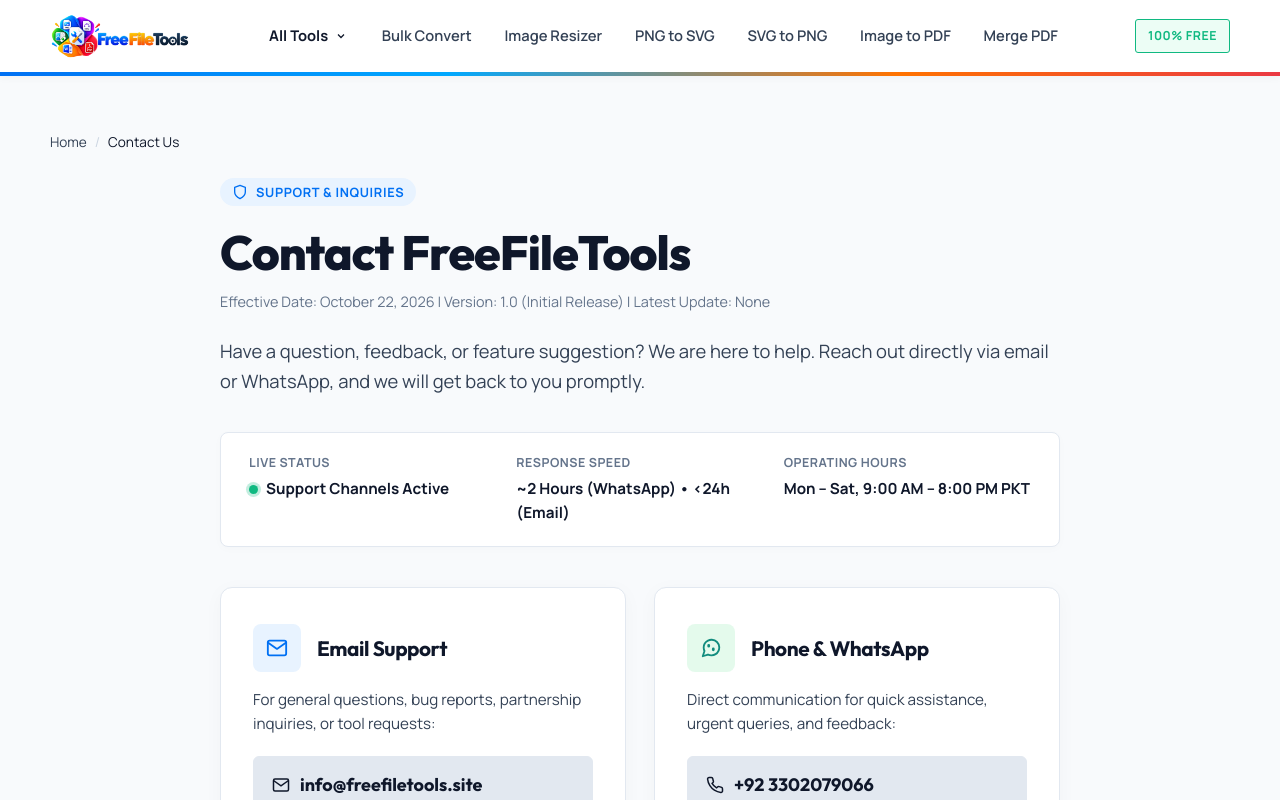
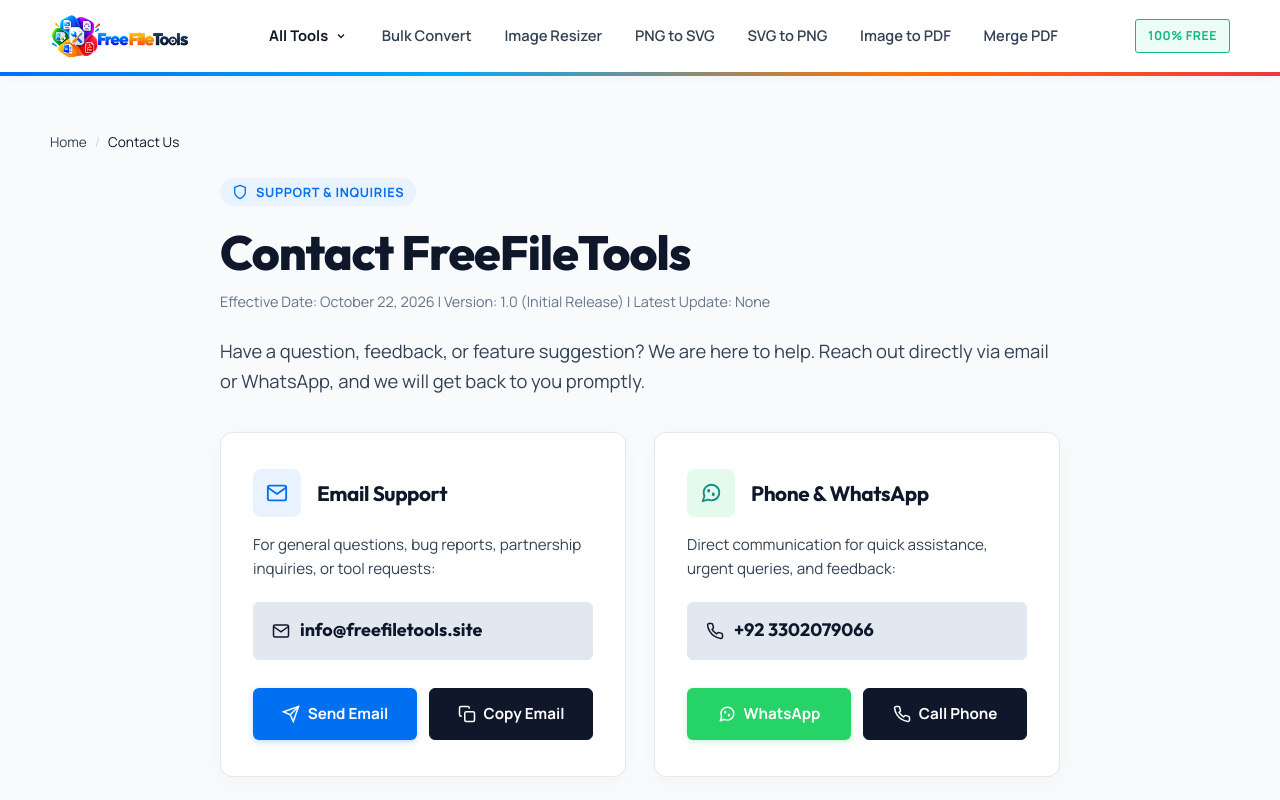
Before and after one commit to ammarfakhar123/freefiletools, a Next.js app: page /contact in a window 1280 px wide. Shown: the top 800 px of the page. Built offline with nearby package versions, Linux system fonts and the light colour scheme.

Commit message:
feat: remove status overview strip from contact page

```diff
--- a/src/app/contact/contact.module.css
+++ b/src/app/contact/contact.module.css
@@ -58,57 +58,6 @@
   color: var(--text-secondary);
   line-height: 1.6;
   margin-bottom: 2.25rem;
-}
-
-/* Status Overview Strip */
-.statusOverviewBar {
-  display: grid;
-  grid-template-columns: repeat(3, 1fr);
-  gap: 1.25rem;
-  background-color: var(--bg-surface);
-  border: 1px solid var(--border-subtle);
-  border-radius: var(--radius-md);
-  padding: 1.25rem 1.75rem;
-  margin-bottom: 2.5rem;
-  box-shadow: 0 2px 10px rgba(0, 0, 0, 0.02);
-}
-
-@media (max-width: 768px) {
-  .statusOverviewBar {
-    grid-template-columns: 1fr;
-    gap: 1rem;
-  }
-}
-
-.statusItem {
-  display: flex;
-  flex-direction: column;
-  gap: 0.25rem;
-}
-
-.statusLabel {
-  font-size: 0.78rem;
-  font-weight: 700;
-  text-transform: uppercase;
-  color: var(--text-muted);
-  letter-spacing: 0.04em;
-}
-
-.statusValue {
-  font-size: 0.95rem;
-  font-weight: 700;
-  color: var(--text-primary);
-  display: flex;
-  align-items: center;
-  gap: 0.5rem;
-}
-
-.pulseDot {
-  width: 9px;
-  height: 9px;
-  background-color: #10b981;
-  border-radius: 50%;
-  box-shadow: 0 0 0 3px rgba(16, 185, 129, 0.25);
 }
 
 /* Contact Cards Grid */
--- a/src/app/contact/page.tsx
+++ b/src/app/contact/page.tsx
@@ -67,29 +67,6 @@
             Have a question, feedback, or feature suggestion? We are here to help. Reach out directly
             via email or WhatsApp, and we will get back to you promptly.
           </p>
-
-          {/* Real-time Status Overview Strip */}
-          <div className={styles.statusOverviewBar}>
-            <div className={styles.statusItem}>
-              <span className={styles.statusLabel}>Live Status</span>
-              <span className={styles.statusValue}>
-                <span className={styles.pulseDot} />
-                <span>Support Channels Active</span>
-              </span>
-            </div>
-            <div className={styles.statusItem}>
-              <span className={styles.statusLabel}>Response Speed</span>
-              <span className={styles.statusValue}>
-                <span>~2 Hours (WhatsApp) &bull; &lt;24h (Email)</span>
-              </span>
-            </div>
-            <div className={styles.statusItem}>
-              <span className={styles.statusLabel}>Operating Hours</span>
-              <span className={styles.statusValue}>
-                <span>Mon &ndash; Sat, 9:00 AM &ndash; 8:00 PM PKT</span>
-              </span>
-            </div>
-          </div>
 
           {/* Contact Channels Grid */}
           <div className={styles.cardsGrid}>
```
